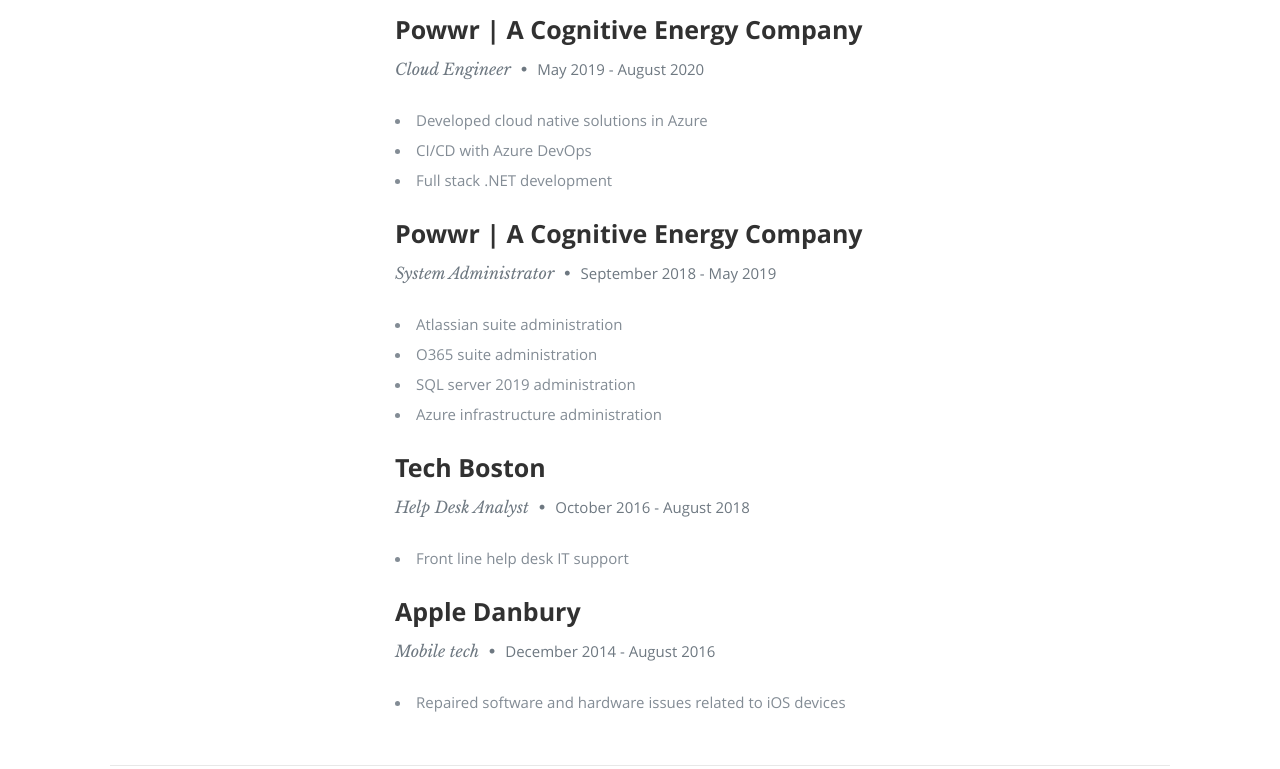
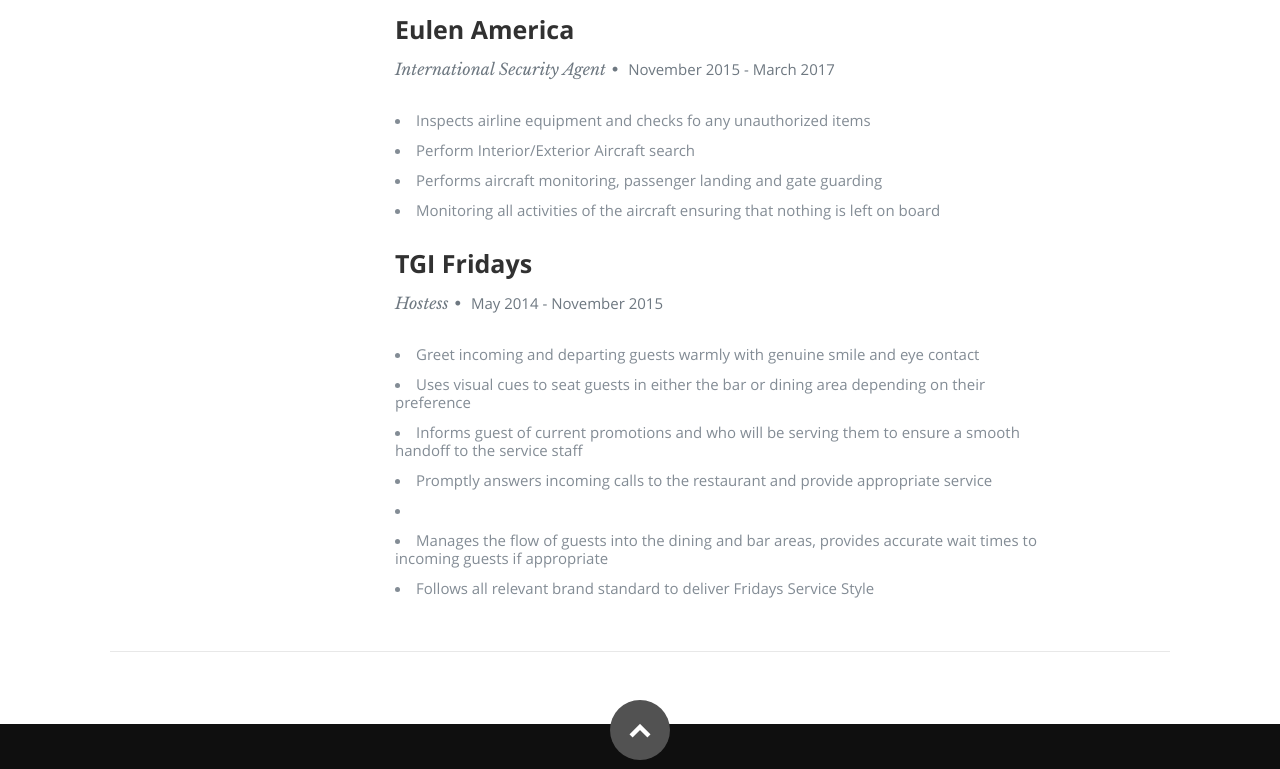
Before and after one commit to Katherine29a/AWS-Resume, a plain HTML site: page frontend/index.html in a window 1280 px wide. Shown: the part 4031-4800 px from the top of the page. Drawn offline with nearby package versions, Linux system fonts and the light colour scheme; a script that the page names is missing.

Commit message:
committed changes

```diff
--- a/frontend/index.html
+++ b/frontend/index.html
@@ -270,12 +270,12 @@
                   <p class="info">Customer Service Representative<span>&bull;</span> <em class="date">March 2017 - Present</em></p>
 
                   <p>
-                  <li>Greeting customers when they enter the airport or arrive in the ticket area.</li>
-                  <li>Assisting customers with self-service kiosk check-in and kiosk baggage processing.</li>
+                  <li>Greeting customers when they enter the airport or arrive in the ticket area</li>
+                  <li>Assisting customers with self-service kiosk check-in and kiosk baggage processing</li>
                   <li>Servicing and maintaining kiosk machines.</li>
-                  <li>Troubleshooting kiosk technology issues to identify the source of issues or errors.</li>
-                  <li>Communicating with IT about kiosk technology issues that require additional servicing.</li>
-                  <li>verifying and clearing travel documents (e.g., passports, visas) for customers traveling internationally (e.g. using the Timatic database available in the Kiosk).</li>
+                  <li>Troubleshooting kiosk technology issues to identify the source of issues or errors</li>
+                  <li>Communicating with IT about kiosk technology issues that require additional servicing</li>
+                  <li>verifying and clearing travel documents (e.g., passports, visas) for customers traveling internationally (e.g. using the Timatic database available in the Kiosk)</li>
                   </p>
 
                </div>
@@ -286,13 +286,14 @@
 
                <div class="twelve columns">
 
-                  <h3>Powwr | A Cognitive Energy Company</h3>
-                  <p class="info">Cloud Engineer <span>&bull;</span> <em class="date">May 2019 - August 2020</em></p>
+                  <h3>Eulen America</h3>
+                  <p class="info">International Security Agent<span>&bull;</span> <em class="date">November 2015 - March 2017</em></p>
 
                   <p>
-                     <li>Developed cloud native solutions in Azure</li>
-                     <li>CI/CD with Azure DevOps</li>
-                     <li>Full stack .NET development</li>
+                     <li>Inspects airline equipment and checks fo any unauthorized items</li>
+                     <li>Perform Interior/Exterior Aircraft search</li>
+                     <li>Performs aircraft monitoring, passenger landing and gate guarding</li>
+                     <li>Monitoring all activities of the aircraft ensuring that nothing is left on board</li>
                   </p>
 
                </div>
@@ -303,45 +304,17 @@
 
                <div class="twelve columns">
 
-                  <h3>Powwr | A Cognitive Energy Company</h3>
-                  <p class="info">System Administrator <span>&bull;</span> <em class="date">September 2018 - May 2019</em></p>
+                  <h3>TGI Fridays</h3>
+                  <p class="info">Hostess<span>&bull;</span> <em class="date">May 2014 - November 2015</em></p>
 
                   <p>
-                  <li>Atlassian suite administration</li>
-                  <li>O365 suite administration</li>
-                  <li>SQL server 2019 administration</li>
-                  <li>Azure infrastructure administration</li>
-                  </p>
-
-               </div>
-
-            </div> <!-- item end -->
-
-            <div class="row item">
-
-               <div class="twelve columns">
-
-                  <h3>Tech Boston</h3>
-                  <p class="info">Help Desk Analyst <span>&bull;</span> <em class="date">October 2016 - August 2018</em></p>
-
-                  <p>
-                  <li>Front line help desk IT support</li>
-                  </p>
-
-               </div>
-
-            </div> <!-- item end -->
-
-            <div class="row item">
-
-               <div class="twelve columns">
-
-                  <h3>Apple Danbury</h3>
-                  <p class="info">Mobile tech <span>&bull;</span> <em class="date">December 2014 - August 2016</em></p>
-
-                  <p>
-                  <li>Repaired software and hardware issues related to iOS devices</li>
-
+                  <li>Greet incoming and departing guests warmly with genuine smile and eye contact</li>
+                  <li>Uses visual cues to seat guests in either the bar or dining area depending on their preference</li>
+                  <li>Informs guest of current promotions and who will be serving them to ensure a smooth handoff to the service staff</li>
+                  <li>Promptly answers incoming calls to the restaurant and provide appropriate service</li>
+                  <li></li>
+                  <li>Manages the flow of guests into the dining and bar areas, provides accurate wait times to incoming guests if appropriate</li>
+                  <li>Follows all relevant brand standard to deliver Fridays Service Style</li>
                   </p>
 
                </div>
```
